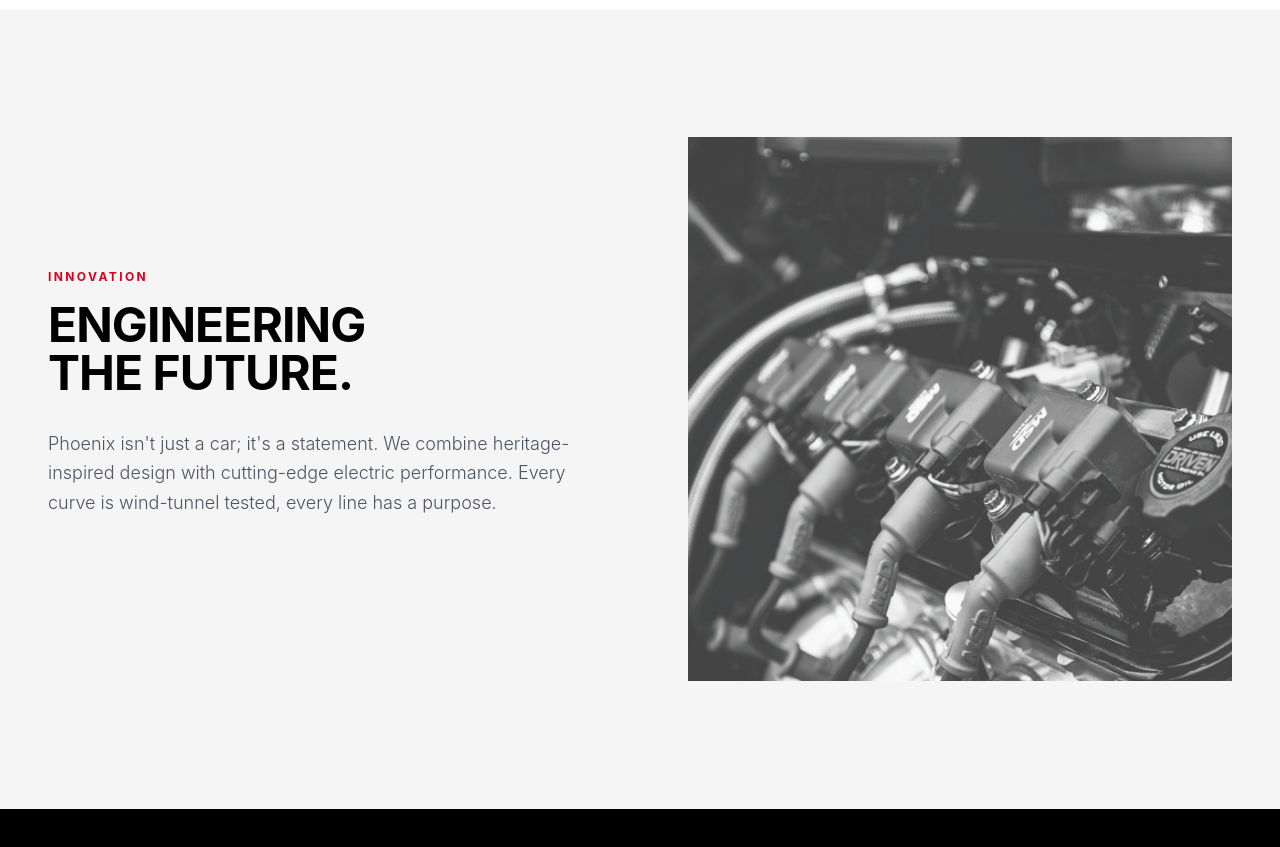
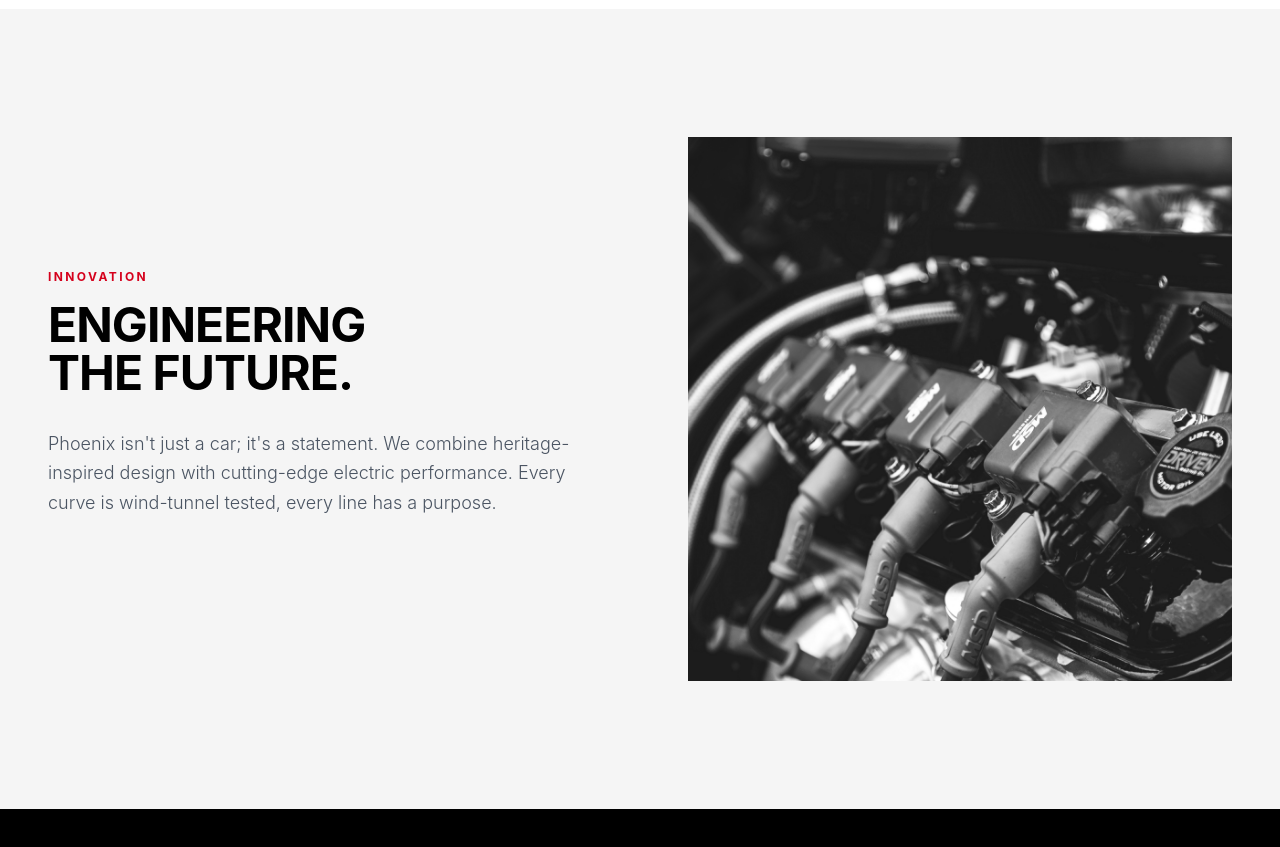
Before and after one commit to gurinderjagga/phoenix, a React (Create React App) app in the folder frontend/: page / in a window 1280 px wide. Shown: the part 1260-2107 px from the top of the page. Built offline with nearby package versions, Linux system fonts and the light colour scheme; no server answers.

Commit message:
Update default image state to opaque grayscale and add hover box effect

```diff
--- a/frontend/src/components/CarCard.js
+++ b/frontend/src/components/CarCard.js
@@ -19,7 +19,7 @@
                     <img
                         src={car.images?.[0] || '/placeholder-car.jpg'}
                         alt={`${car.brand || 'Car'} ${car.model || ''}`}
-                        className="w-full h-full object-cover grayscale opacity-80 group-hover:grayscale-0 group-hover:opacity-100 group-hover:scale-110 transition-all duration-700 ease-out"
+                        className="w-full h-full object-cover grayscale group-hover:grayscale-0 group-hover:scale-110 transition-all duration-700 ease-out"
                         onError={(e) => {
                             e.target.src = '/placeholder-car.jpg';
                         }}
--- a/frontend/src/pages/Home.js
+++ b/frontend/src/pages/Home.js
@@ -123,7 +123,7 @@
                             <img
                                 src="/engine.jpg"
                                 alt="Engine Engineering"
-                                className="w-full h-full object-cover grayscale opacity-80 group-hover:grayscale-0 group-hover:opacity-100 transition-all duration-500"
+                                className="w-full h-full object-cover grayscale group-hover:grayscale-0 transition-all duration-500"
                             />
                         </div>
                     </div>
```
